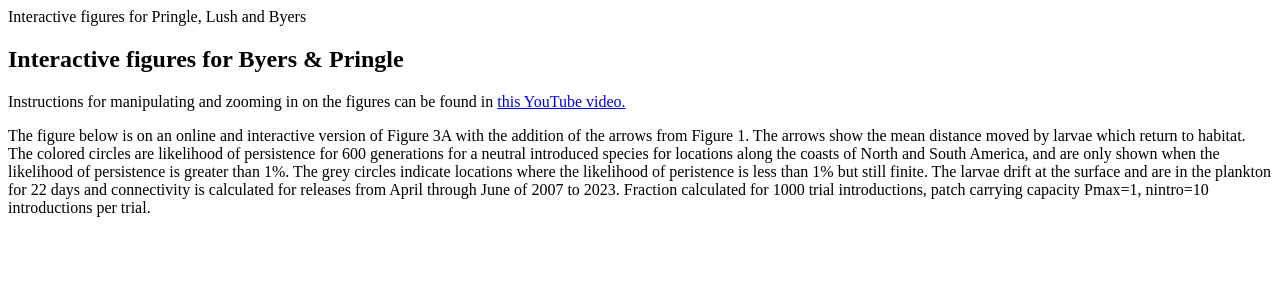
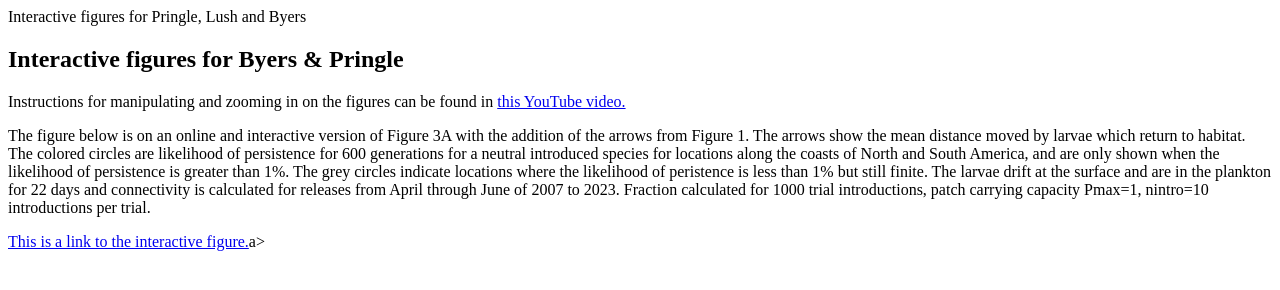
Before and after one commit to JamiePringle/PringleLushByers_InvasibilityInRealOcean, a plain HTML site: page docs/index.html in a window 1280 px wide. Drawn offline with Linux system fonts and the light colour scheme.

Commit message:
Update index.html

```diff
--- a/docs/index.html
+++ b/docs/index.html
@@ -14,5 +14,8 @@
         of peristence is less than 1% but still finite. The larvae drift at the surface and are in the plankton for 22 days and connectivity is calculated for
         releases from April through June of 2007 to 2023.
         Fraction calculated for 1000 trial introductions, patch carrying capacity Pmax=1, nintro=10 introductions per trial. </p>
+
+        <p><a href="AprMayJun_PLD22_fixed_1m_Ladv_sparse_Arrows.html">This is a link to the interactive figure.</a>a></p>
+
     </body>
 </html>
```
